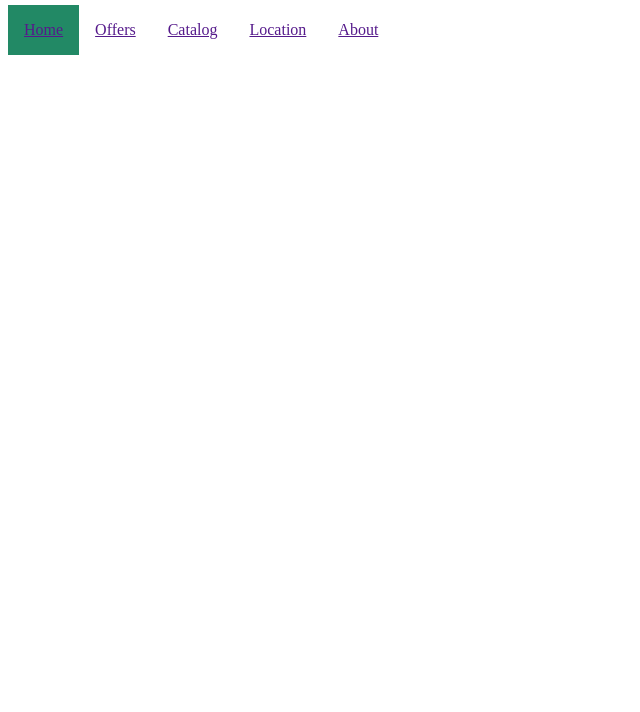
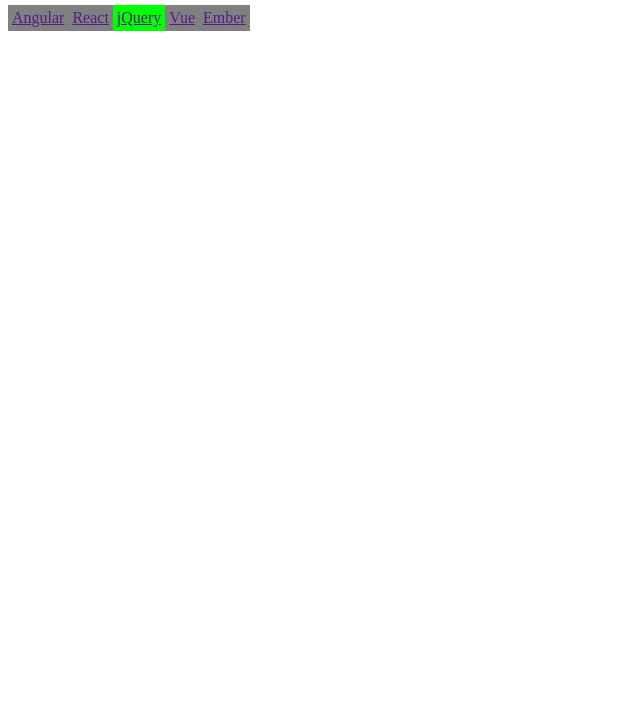
Before and after one commit to pxai/webfinde, a website: page samples/css/notselector.html in a window 1280 px wide. Shown: the part 88-800 px from the top of the page, without its empty margins (0-640 px from the left). Drawn offline with Linux system fonts and the light colour scheme.

Commit message:
Not selector

```diff
--- a/samples/css/css/notselector.css
+++ b/samples/css/css/notselector.css
@@ -1,22 +1,22 @@
 nav  {
- display: table;
+  display: table;
 }
 
 nav ul {
- display: table-row;
+  display: table-row;
 }
 
 nav ul li {
- margin: 2em;
- padding: 1em;
+ margin: 5px;
+ padding: 4px;
  display: table-cell;
 }
 
-ul li.active {
-    cursor: crosshair;
-    background-color: #228965;
+ul li.current {
+    cursor: all-scroll;
+    background-color: lime;
 }
 
-ul li:not(active)  {
-    background-color: white;
+ul li:not(current)  {
+    background-color: gray;
 }
--- a/samples/css/notselector.html
+++ b/samples/css/notselector.html
@@ -12,14 +12,13 @@
         <h2>CSS: not pseudoclass</h2>
         <nav>
             <ul>
-                <li class="active"><a href="">Home</a></li>
-                <li><a href="">Offers</a></li>
-                <li><a href="">Catalog</a></li>
-                <li><a href="">Location</a></li>
-                <li><a href="">About</a></li>
+                <li><a href="">Angular</a></li>
+                <li><a href="">React</a></li>
+                <li class="current"><a href="">jQuery</a></li>
+                <li><a href="">Vue</a></li>
+                <li><a href="">Ember</a></li>
             </ul>
         </nav>
     </header>
-
 </body>
 </html>
```
Also changed, not shown: samples/css/hslcolor.html (+2 -2 lines).
